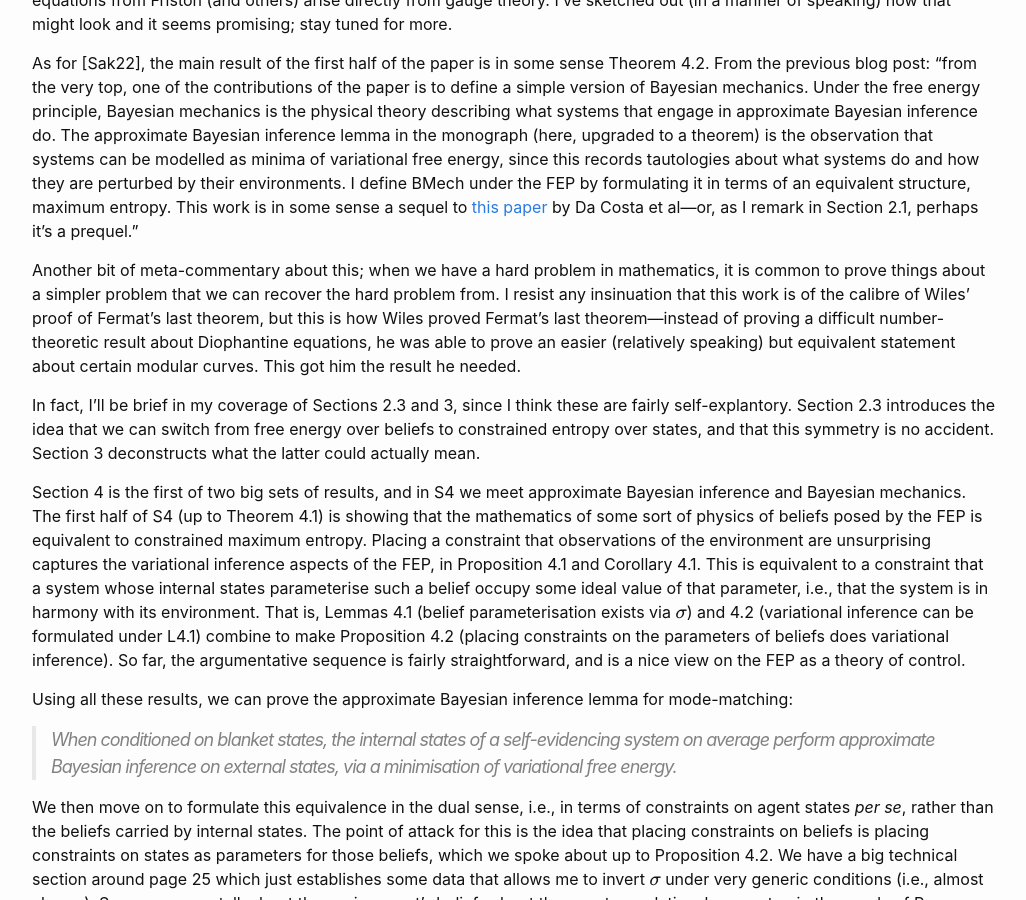
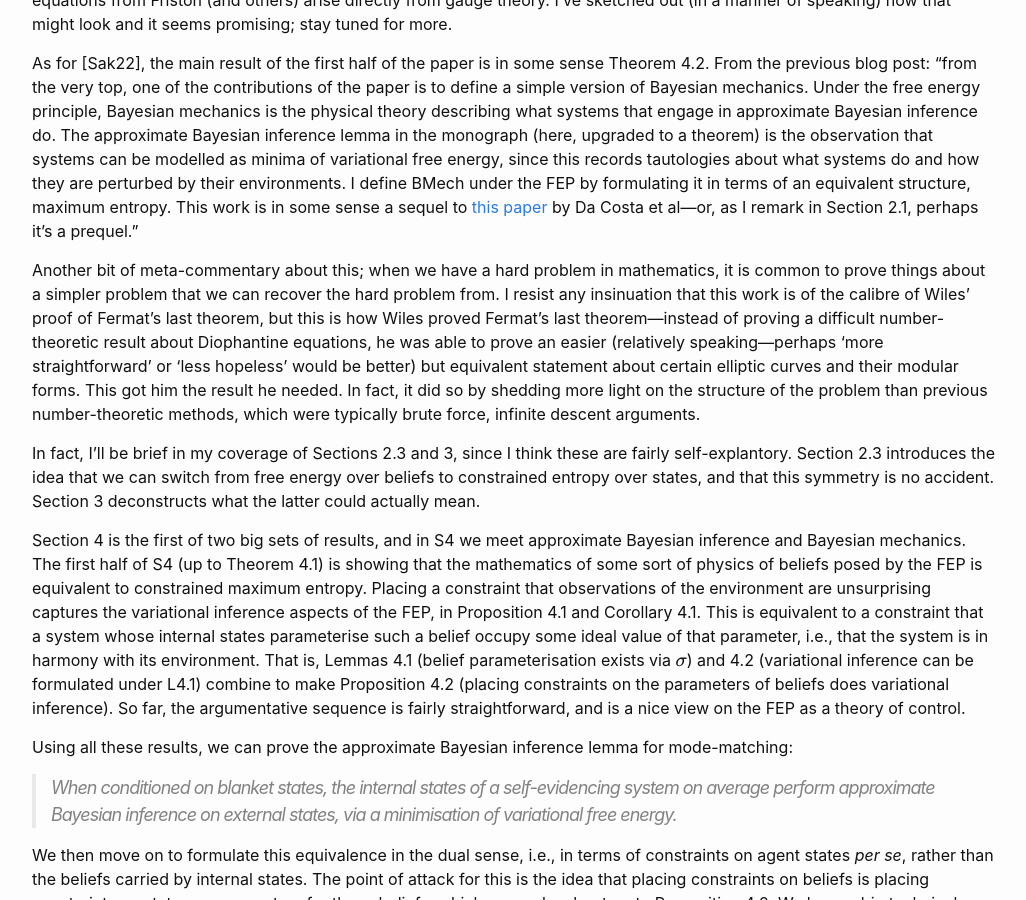
Before and after one commit to DARSakthi/DARSakthi.github.io, a Jekyll site: the page built from _posts/2022-05-24-BMech-II.markdown, in a window 1280 px wide and 900 px high, scrolled down 1424 px. Shown: the whole window, without its empty margins (126-1152 px from the left). Built offline with Jekyll 4.4.1, drawn with Linux system fonts in a browser that asks for light colours; formulas are drawn with MathJax 3; comment, search, counter and statistics services are not loaded.

Commit message:
Clarificatory statement

```diff
--- a/_posts/2022-05-24-BMech-II.markdown
+++ b/_posts/2022-05-24-BMech-II.markdown
@@ -26,7 +26,7 @@ The idea behind this is that we can formulate the Helmholtz decomposition in thi
 
 As for [Sak22], the main result of the first half of the paper is in some sense Theorem 4.2. From the previous blog post: "from the very top, one of the contributions of the paper is to define a simple version of Bayesian mechanics. Under the free energy principle, Bayesian mechanics is the physical theory describing what systems that engage in approximate Bayesian inference do. The approximate Bayesian inference lemma in the monograph (here, upgraded to a theorem) is the observation that systems can be modelled as minima of variational free energy, since this records tautologies about what systems do and how they are perturbed by their environments. I define BMech under the FEP by formulating it in terms of an equivalent structure, maximum entropy. This work is in some sense a sequel to [this paper](https://arxiv.org/abs/2106.13830) by Da Costa et al—or, as I remark in Section 2.1, perhaps it's a prequel."
 
-Another bit of meta-commentary about this; when we have a hard problem in mathematics, it is common to prove things about a simpler problem that we can recover the hard problem from. I resist any insinuation that this work is of the calibre of Wiles' proof of Fermat's last theorem, but this is how Wiles proved Fermat's last theorem—instead of proving a difficult number-theoretic result about Diophantine equations, he was able to prove an easier (relatively speaking) but equivalent statement about certain modular curves. This got him the result he needed.
+Another bit of meta-commentary about this; when we have a hard problem in mathematics, it is common to prove things about a simpler problem that we can recover the hard problem from. I resist any insinuation that this work is of the calibre of Wiles' proof of Fermat's last theorem, but this is how Wiles proved Fermat's last theorem—instead of proving a difficult number-theoretic result about Diophantine equations, he was able to prove an easier (relatively speaking—perhaps 'more straightforward' or 'less hopeless' would be better) but equivalent statement about certain elliptic curves and their modular forms. This got him the result he needed. In fact, it did so by shedding more light on the structure of the problem than previous number-theoretic methods, which were typically brute force, infinite descent arguments.
 
 In fact, I'll be brief in my coverage of Sections 2.3 and 3, since I think these are fairly self-explantory. Section 2.3 introduces the idea that we can switch from free energy over beliefs to constrained entropy over states, and that this symmetry is no accident. Section 3 deconstructs what the latter could actually mean.
 
```
